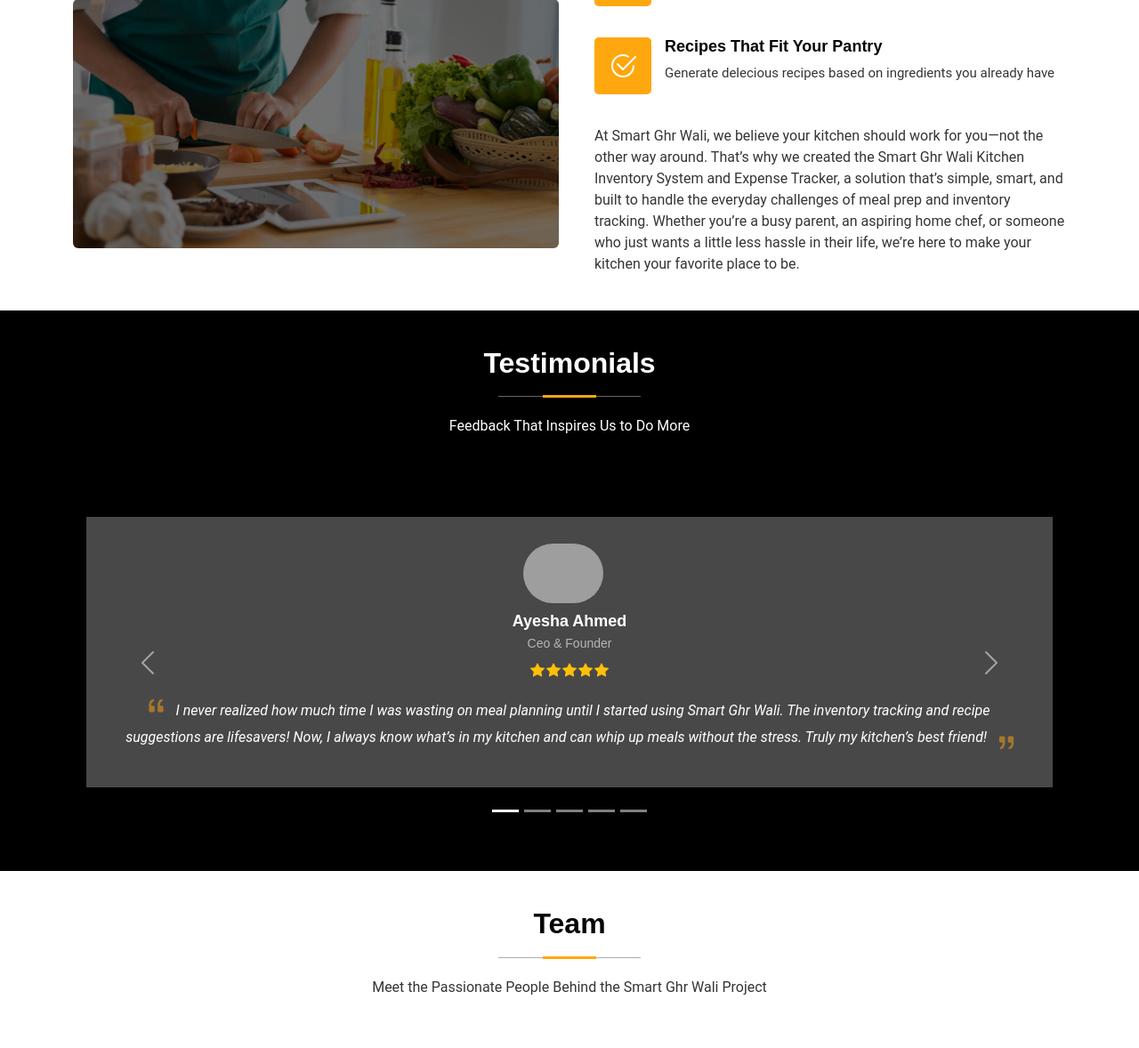
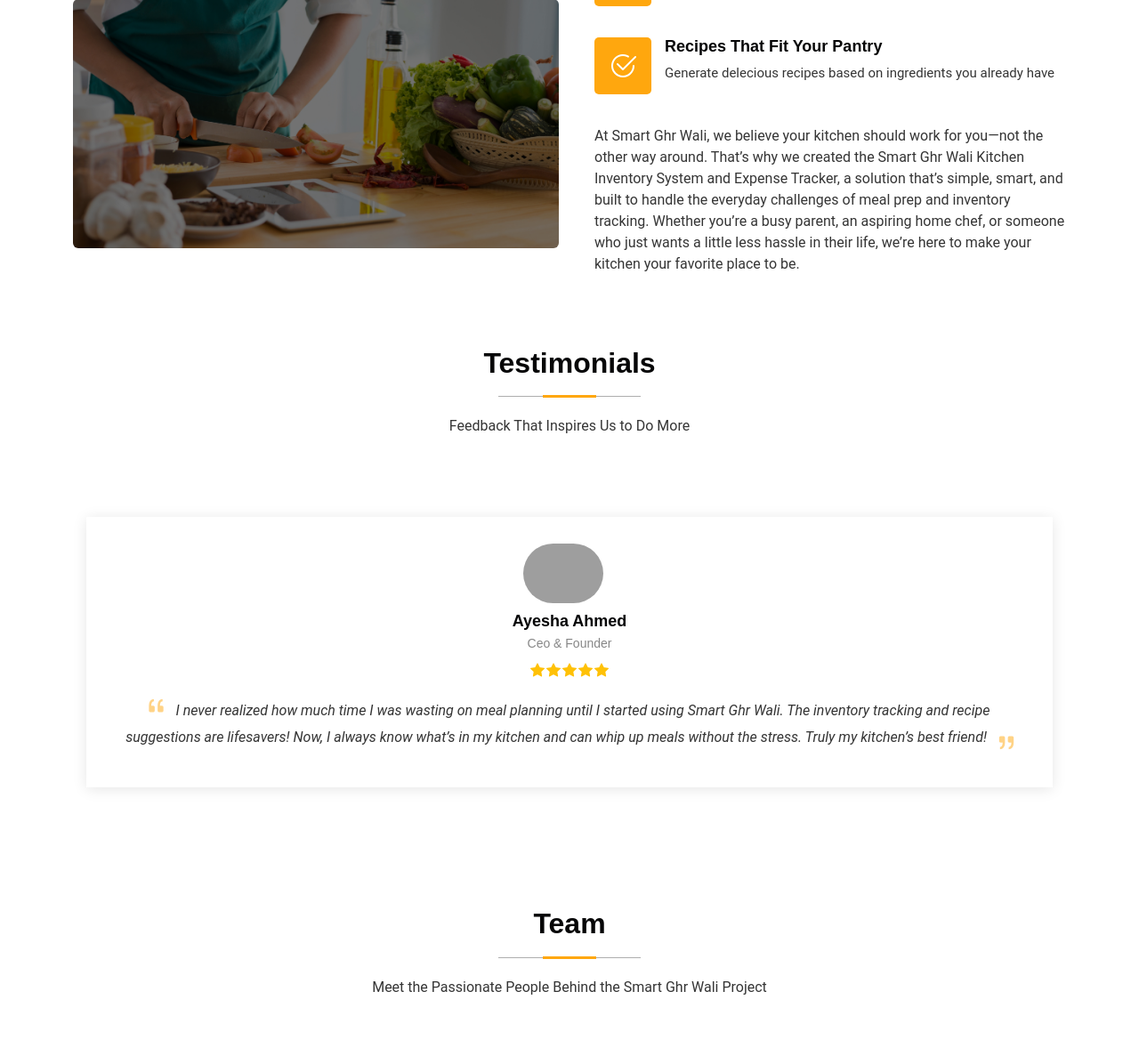
Before and after one commit to Sulphite05/Kitchen-Inventory-Management-System, a Django app: template SmartGhrWali/templates/index.html in a window 1280 px wide. Shown: the part 2181-3359 px from the top of the page at 89% size. Run offline with Django 3.2, Linux system fonts and the light colour scheme; the template is opened without the code that fills it, so the values that code supplies are empty; some libraries are stand-ins or nearby versions; grey boxes are pictures that could not be loaded.

Commit message:
testimonial section updated

```diff
--- a/SmartGhrWali/templates/index.html
+++ b/SmartGhrWali/templates/index.html
@@ -159,7 +159,7 @@
 
 
 
-      <section id="testimonials" class="testimonials section dark-background"  >
+      <section id="testimonials" class="testimonials section light-background"  >
 
         <!-- Section Title -->
         <div class="container section-title" data-aos="fade-up">
--- a/static/css/homepage.css
+++ b/static/css/homepage.css
@@ -20,7 +20,7 @@
   /* Color Presets - These classes override global colors when applied to any section or element, providing reuse of the sam color scheme. */
 
   .light-background {
-    --background-color: #f7fbfe;
+    --background-color: #ffffff;
     --surface-color: #ffffff;
   }
 
```
